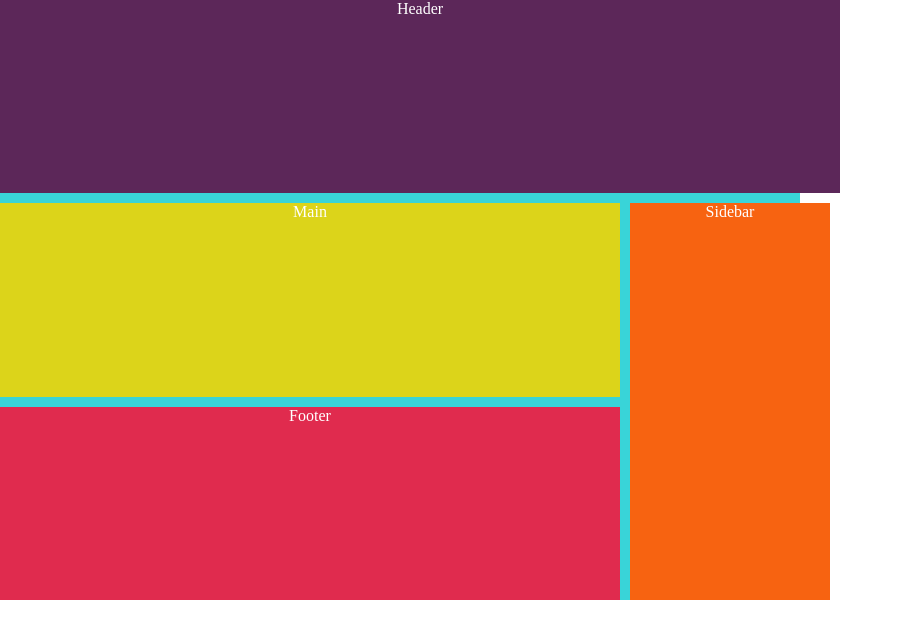
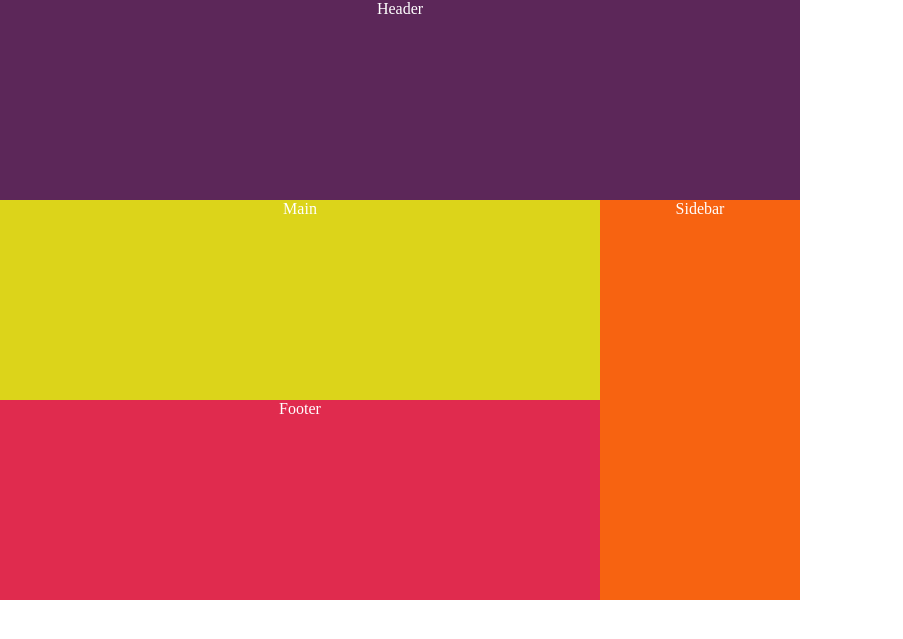
Before and after one commit to zulean1/Paginas-Web, a PHP site: template Pagina-3/views/index.html in a window 1280 px wide. Shown: the top 639 px of the page, without its empty margins (0-903 px from the left). Run offline with PHP 8.4, Linux system fonts and the light colour scheme; the template is opened without the code that fills it, so the values that code supplies are empty.

Commit message:
Ultimos cambios en grid

```diff
--- a/Pagina-3/css/style.css
+++ b/Pagina-3/css/style.css
@@ -12,8 +12,7 @@
 	grid-template-columns: 25%  25% 25% 25%;
 	grid-template-rows: 1fr  1fr 1fr;
 	text-align: center;
-	grid-column-gap: 10px;
-	grid-row-gap: 10px;
+
 
 }
 
```
